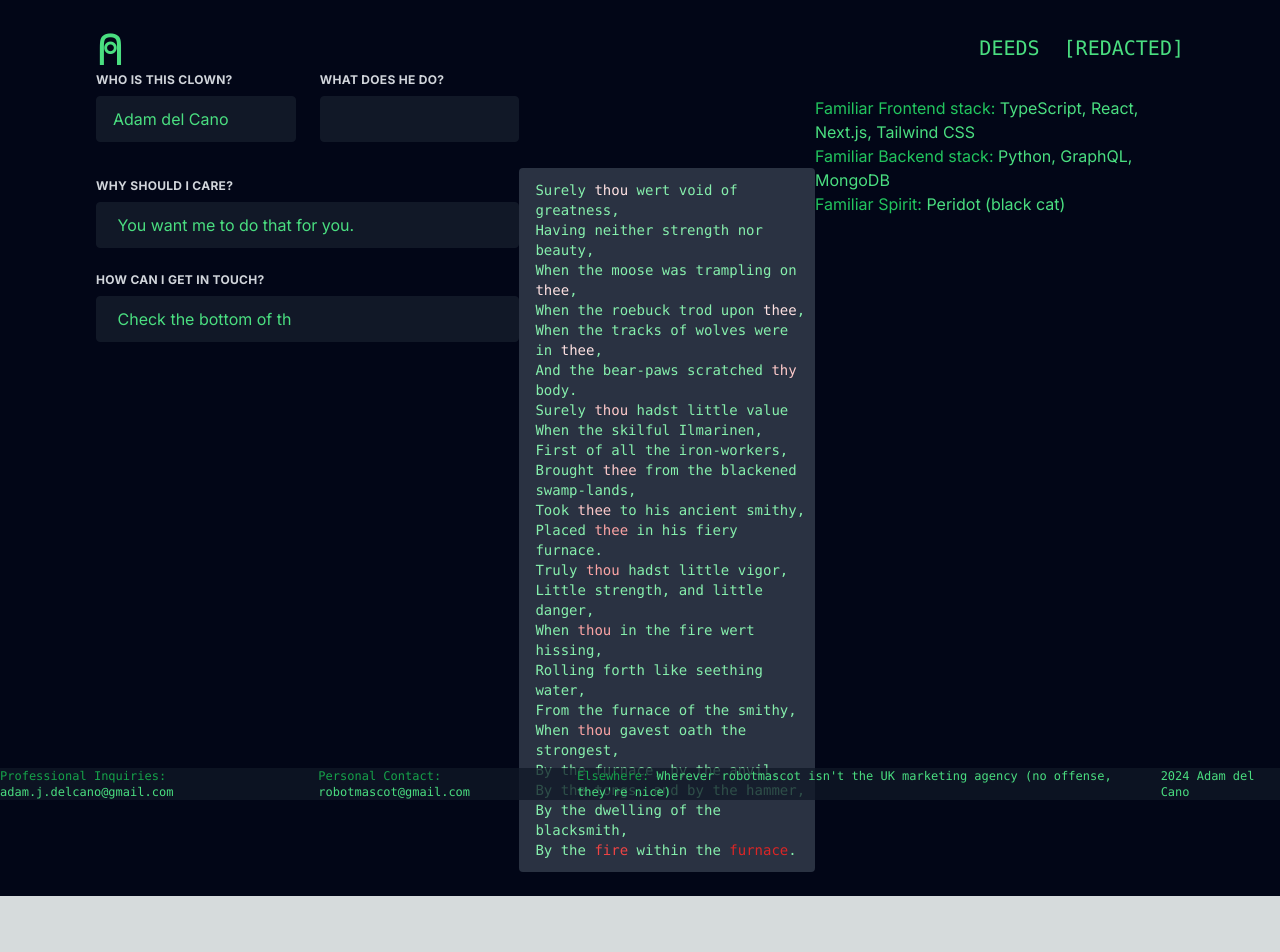
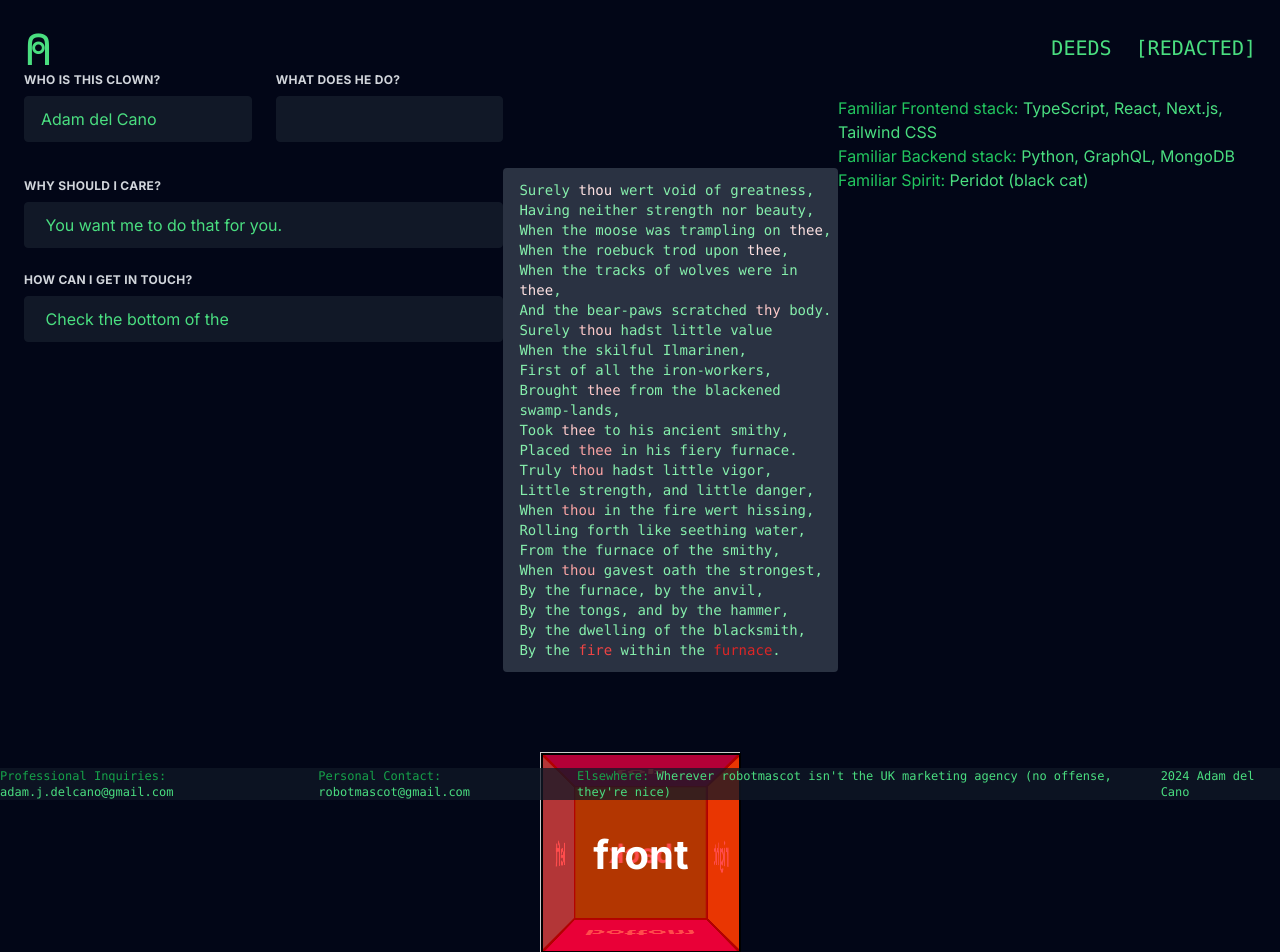
Before and after one commit to adamdelcano/adamdelcano.github.io, a Next.js app: page / in a window 1280 px wide. Shown: the top 952 px of the page. Before the commit the page ends 896 px from the top, so only its background shows below. Built offline with nearby package versions, Linux system fonts and the light colour scheme.

Commit message:
Testing cube

```diff
--- a/src/app/globals.css
+++ b/src/app/globals.css
@@ -39,3 +39,55 @@ body {
     text-wrap: balance;
   }
 }
+
+.scene {
+  width: 200px;
+  height: 200px;
+  border: 1px solid #CCC;
+  margin: 80px;
+  perspective: 400px;
+}
+
+.cube {
+  width: 200px;
+  height: 200px;
+  position: relative;
+  transform-style: preserve-3d;
+  transform: translateZ(-100px);
+  transition: transform 1s;
+}
+
+.cube.show-front  { transform: translateZ(-100px) rotateY(   0deg); }
+.cube.show-right  { transform: translateZ(-100px) rotateY( -90deg); }
+.cube.show-back   { transform: translateZ(-100px) rotateY(-180deg); }
+.cube.show-left   { transform: translateZ(-100px) rotateY(  90deg); }
+.cube.show-top    { transform: translateZ(-100px) rotateX( -90deg); }
+.cube.show-bottom { transform: translateZ(-100px) rotateX(  90deg); }
+
+.cube__face {
+  position: absolute;
+  width: 200px;
+  height: 200px;
+  border: 2px solid black;
+  line-height: 200px;
+  font-size: 40px;
+  font-weight: bold;
+  color: white;
+  text-align: center;
+}
+
+.cube__face--front  { background: hsla(  0, 100%, 50%, 0.7); }
+.cube__face--right  { background: hsla( 60, 100%, 50%, 0.7); }
+.cube__face--back   { background: hsla(120, 100%, 50%, 0.7); }
+.cube__face--left   { background: hsla(180, 100%, 50%, 0.7); }
+.cube__face--top    { background: hsla(240, 100%, 50%, 0.7); }
+.cube__face--bottom { background: hsla(300, 100%, 50%, 0.7); }
+
+.cube__face--front  { transform: rotateY(  0deg) translateZ(100px); }
+.cube__face--right  { transform: rotateY( 90deg) translateZ(100px); }
+.cube__face--back   { transform: rotateY(180deg) translateZ(100px); }
+.cube__face--left   { transform: rotateY(-90deg) translateZ(100px); }
+.cube__face--top    { transform: rotateX( 90deg) translateZ(100px); }
+.cube__face--bottom { transform: rotateX(-90deg) translateZ(100px); }
+
+label { margin-right: 10px; }
--- a/src/app/page.tsx
+++ b/src/app/page.tsx
@@ -46,11 +46,11 @@ export default function Home() {
     };
   }, []);
   return (
-    <main className="flex min-h-screen flex-col items-center justify-start p-6 px-24 bg-cover bg-slate-950">
+    <main className="flex min-h-screen flex-col items-center justify-start p-6 px-18 bg-cover bg-slate-950">
       <header className="flex flex-row justify-between w-full text-green-400 font-mono p-18">
         <p className="flex flex-row text-5xl has-tooltip">
           ⍝
-          <span className="tooltip text-xs m-24 bg-slate-900">
+          <span className="tooltip text-xs m-18 bg-slate-900">
             If you&apos;re curious, this is the{" "}
             <a
               href="https://en.wikipedia.org/wiki/APL_syntax_and_symbols"
@@ -211,6 +211,16 @@ export default function Home() {
         </p>
 
       </div>
+      <div className="scene">
+        <div className="cube">
+          <div className="cube__face cube__face--front">front</div>
+          <div className="cube__face cube__face--back">back</div>
+          <div className="cube__face cube__face--right">right</div>
+          <div className="cube__face cube__face--left">left</div>
+          <div className="cube__face cube__face--top">top</div>
+          <div className="cube__face cube__face--bottom">bottom</div>
+        </div>
+      </div>
       <footer className="fixed bottom-0 flex flex-row items-center justify-evenly w-full text-green-400 font-mono text-xs bg-gray-900/75">
         <p>
           <span className="text-green-600">Professional Inquiries: </span>
```
